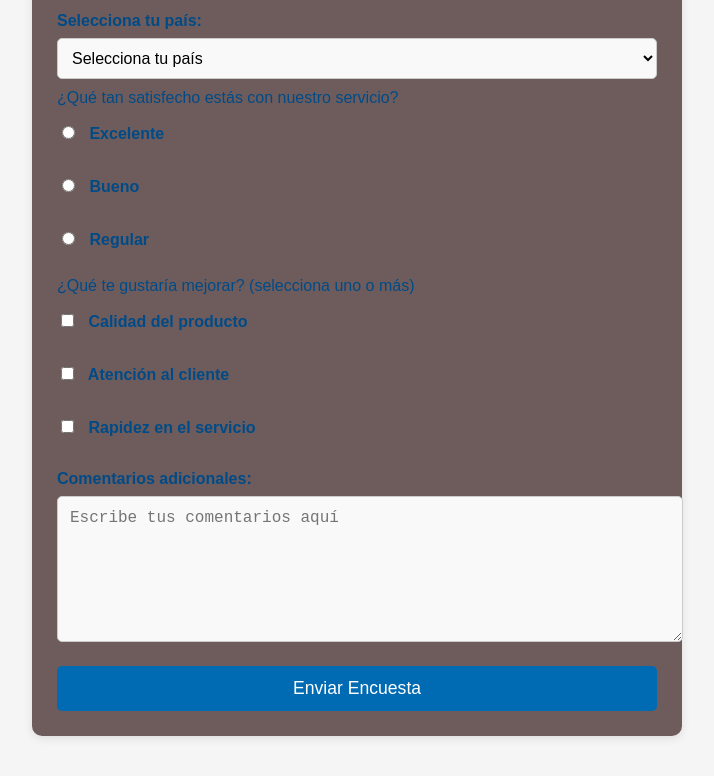
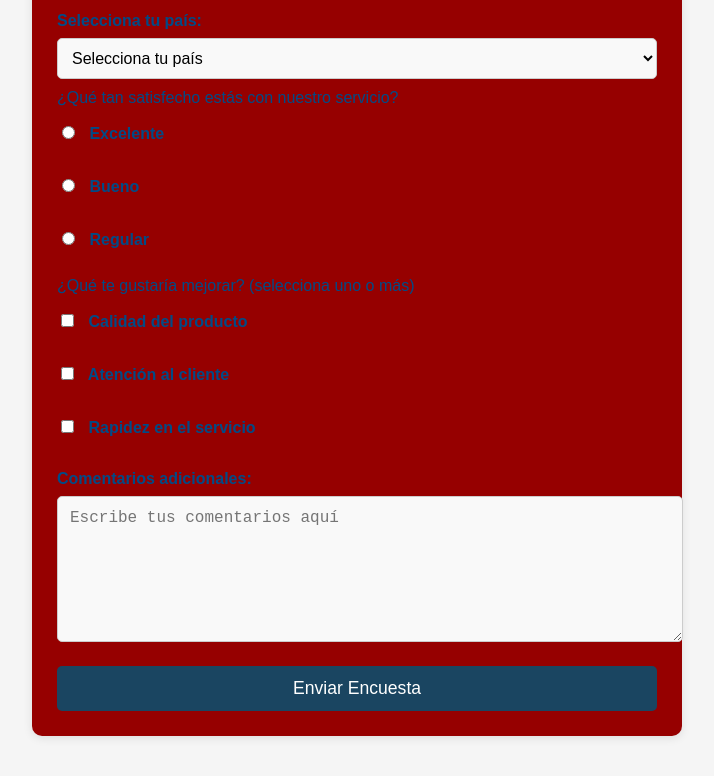
Before and after one commit to COSTOSEBASTIAN/Pagina_Costo, a plain HTML site: page index.html in a window 1280 px wide. Shown: the part 433-1209 px from the top of the page, without its empty margins (283-997 px from the left). Drawn offline with Linux system fonts and the light colour scheme.

Commit message:
camios_color

```diff
--- a/styles.css
+++ b/styles.css
@@ -24,7 +24,7 @@ body {
 
 /* Estilo del formulario */
 form {
-    background-color: #6e5c5c; /* Blanco para fondo del formulario */
+    background-color: #960000; /* Blanco para fondo del formulario */
     padding: 25px;
     border-radius: 10px;
     box-shadow: 0 2px 10px rgba(0, 0, 0, 0.1); /* Sombra suave para un toque elegante */
@@ -61,7 +61,7 @@ input[type="text"]:focus, input[type="email"]:focus, input[type="number"]:focus,
 
 /* Estilo para los botones */
 button {
-    background-color: #006bb3; /* Azul oscuro para el botón */
+    background-color: #1a4561; /* Azul oscuro para el botón */
     color: white;
     border: none;
     padding: 12px 25px;
@@ -73,7 +73,7 @@ button {
 }
 
 button:hover {
-    background-color: #c2c2c2; /* Azul más oscuro al pasar el mouse */
+    background-color: #830505; /* Azul más oscuro al pasar el mouse */
 }
 
 /* Estilo para los radios y checkboxes */
```
